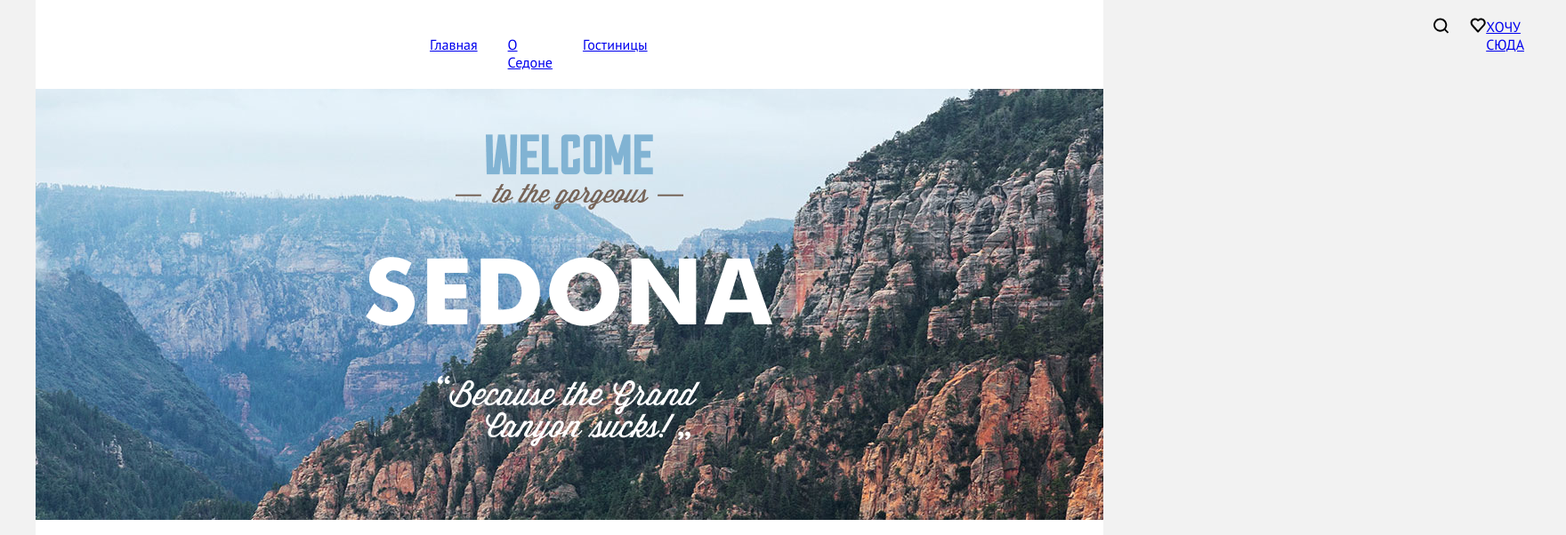
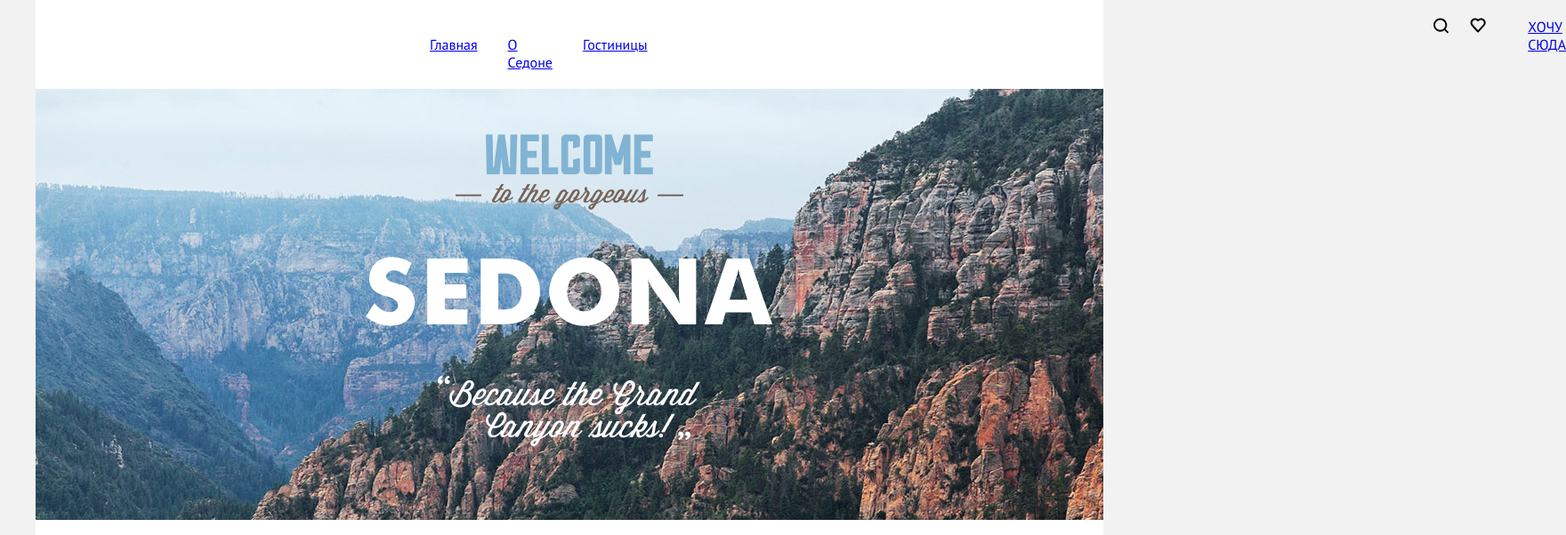
Before and after one commit to htmlacademy-htmlcss/2130003-sedona-34, a plain HTML site: page index.html in a window 1280 px wide. Shown: the top 602 px of the page at 89% size, 1760 px wide, since content can reach past the window. Drawn offline with Linux system fonts and the light colour scheme; files whose address does not match are found by name.

Commit message:
Update styles.css

```diff
--- a/styles/styles.css
+++ b/styles/styles.css
@@ -75,7 +75,7 @@ html {
 
 .fav {
   display: flex;
-  padding-right: 47;
+  padding-right: 47px;
   width: 18px;
   height: 17px;
 }
```
